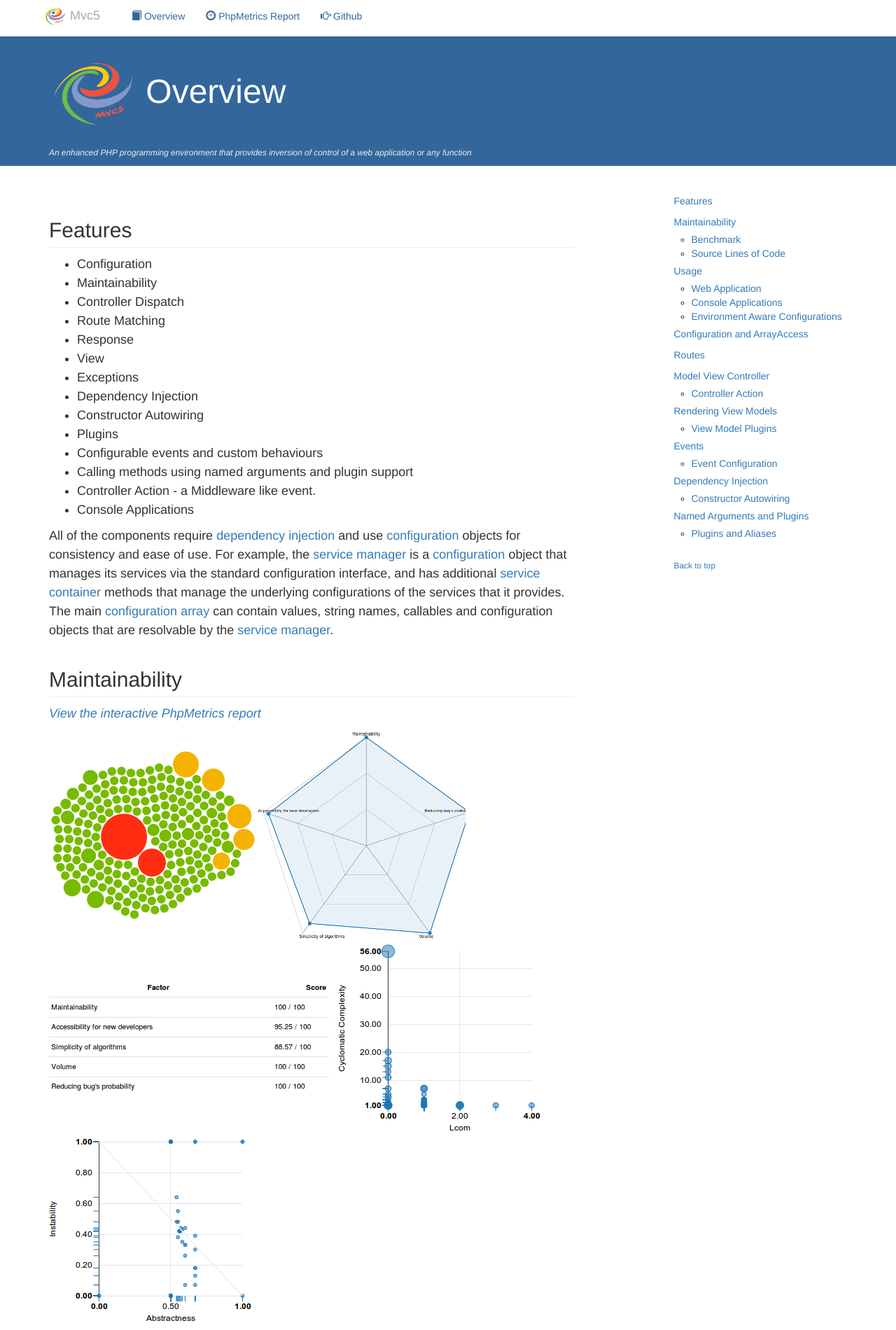
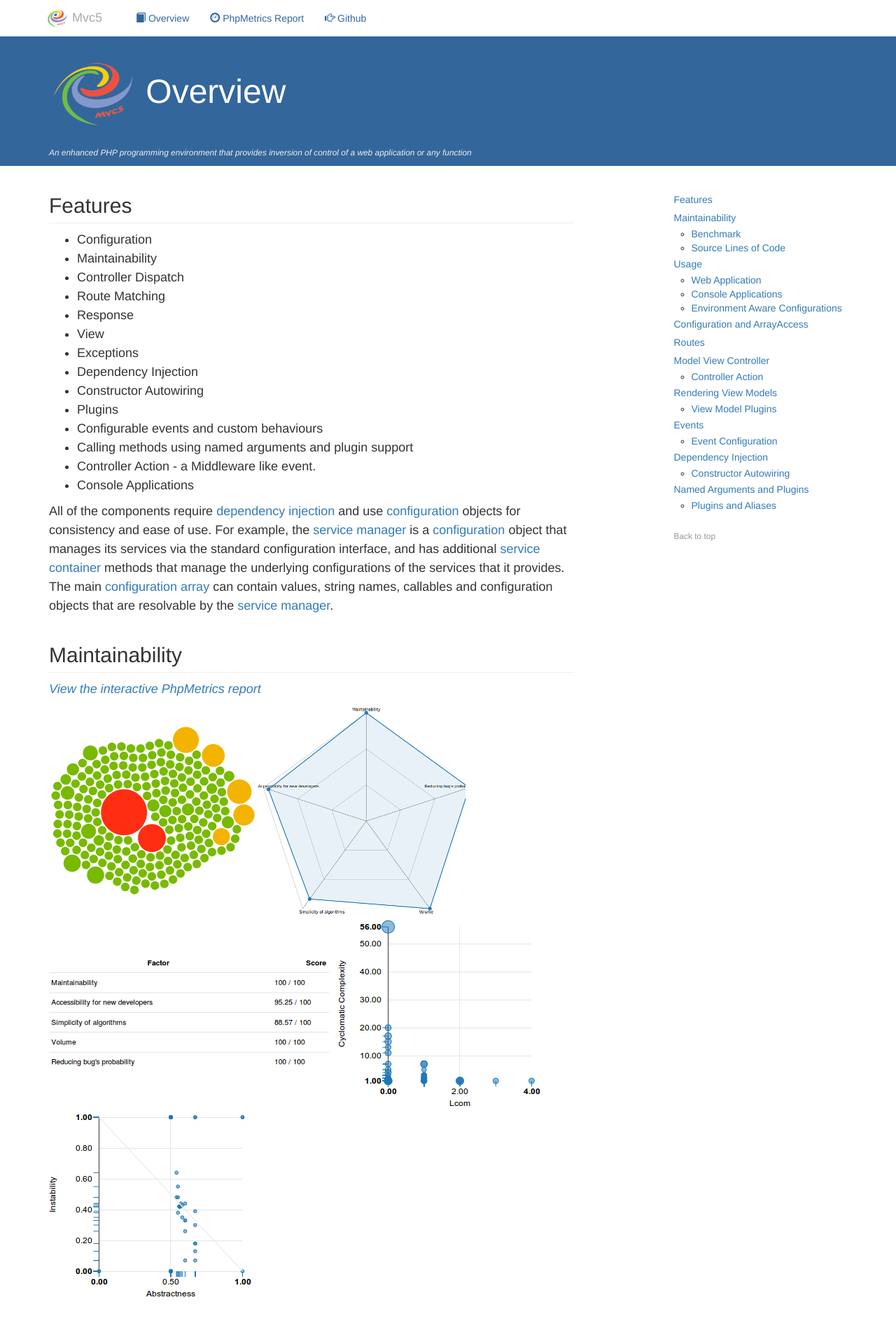
Before and after one commit to mvc5/mvc5.github.io, a Jekyll site: the page built from overview/index.md, in a window 1280 px wide. Shown: the top 1900 px of the page at 70% size. Built offline with Jekyll 4.4.1, drawn with Linux system fonts in a browser that asks for light colours; nearby versions of some CDN libraries.

Commit message:
tidy up layout css

```diff
--- a/_includes/nav.html
+++ b/_includes/nav.html
@@ -2,9 +2,9 @@
     <div class="container">
         <a class="navbar-brand" id="top" href="/" style="color:#aaa;margin-right:25px;" title="Mvc5 Framework"><img src="{{ site.baseUrl }}/images/mvc5.png" width="35" height="35" style="display:inline-block">Mvc5</a>
         <ul class="nav navbar-nav">
-            <li><a style="color:#33669b;padding-top:12px;" href="/overview"><span class="glyphicon glyphicon-book"></span> Overview</a></li>
-            <li><a style="color:#33669b;padding-top:12px;" href="/phpmetrics"><span class="glyphicon glyphicon-dashboard"></span> PhpMetrics Report</a></li>
-            <li><a style="color:#33669b;padding-top:12px;" href="https://github.com/mvc5"><span class="glyphicon glyphicon-hand-right"></span> Github</a></li>
+            <li><a style="color:#33669b;" href="/overview"><span class="glyphicon glyphicon-book"></span> Overview</a></li>
+            <li><a style="color:#33669b;" href="/phpmetrics"><span class="glyphicon glyphicon-dashboard"></span> PhpMetrics Report</a></li>
+            <li><a style="color:#33669b;" href="https://github.com/mvc5"><span class="glyphicon glyphicon-hand-right"></span> Github</a></li>
         </ul>
     </div>
 </nav>
--- a/_layouts/layout.html
+++ b/_layouts/layout.html
@@ -3,12 +3,12 @@
 
 {% include head.html %}
 
-<body {% if page.sidebar %} data-spy="scroll" data-target="#nav-sidebar" {% endif %}>
+<body>
 
 {% include nav.html %}
 
 {% if page.title %}
-    <div class="container-fluid" style="background-color:#33669b;margin-bottom:35px;">
+    <div class="container-fluid" style="background-color:#33669b;">
         <div class="container" style="padding-bottom:10px;">
             <h1 class="page-title" style="font-size:48px;color:#fff;">
                 <img src="{{ site.baseUrl }}/images/mvc5.png" width="125" height="125" title="{{ page.title }}">
--- a/css/main.css
+++ b/css/main.css
@@ -1,8 +1,4 @@
-/*
- * Base structure
- */
 
-/* Move down content because we have a fixed navbar that is 50px tall */
 body {
     padding-bottom:25px;
 }
@@ -20,16 +16,8 @@ h2 {
     padding-bottom: 8px;
 }
 
-/*
- * Top navigation
- * Hide default border to remove 1px line.
- */
-.navbar-fixed-top {
-    border: 0;
-}
-
 .navbar-brand {
-    padding:5px;
+    padding:8px;
 }
 
 .navbar-brand img {
@@ -42,20 +30,20 @@ h2 {
     overflow: hidden;
 }
 
-.nav > li > a {
-    padding: 5px 15px;
-}
-
-/*
- * Main content
- */
-
 .main {
     font-size: 18px;
     line-height: 1.5;
 }
 
+.sidebar {
+    margin-top:35px;
+}
+
 .sidebar.affix {
     position: fixed;
-    top: 0px;
+    top: 0;
 }
+
+.sidebar .nav > li > a {
+    padding: 3px 15px;
+}
--- a/overview/sidebar.md
+++ b/overview/sidebar.md
@@ -1,4 +1,4 @@
-<ul id="nav-sidebar" class="nav nav-sidebar">
+<ul class="nav nav-sidebar">
     <li><a href="#features">Features</a></li>
     <li>
         <a href="#maintainability">Maintainability</a>
@@ -48,5 +48,5 @@
         </ul>
     </li>
     <li>&nbsp;</li>
-    <li><a href="#top"><small>Back to top</small></a></li>
+    <li><a href="#top"><small style="color:#999;">Back to top</small></a></li>
 </ul>
```
